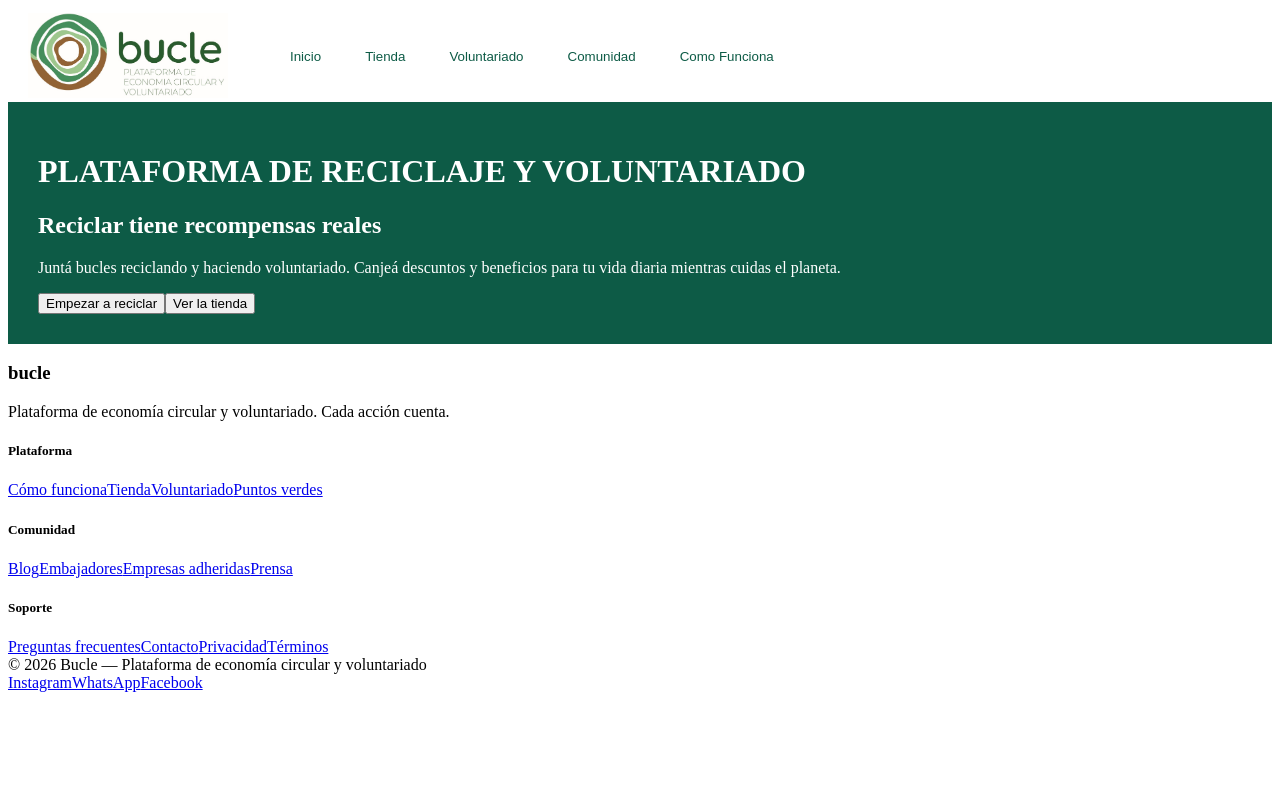
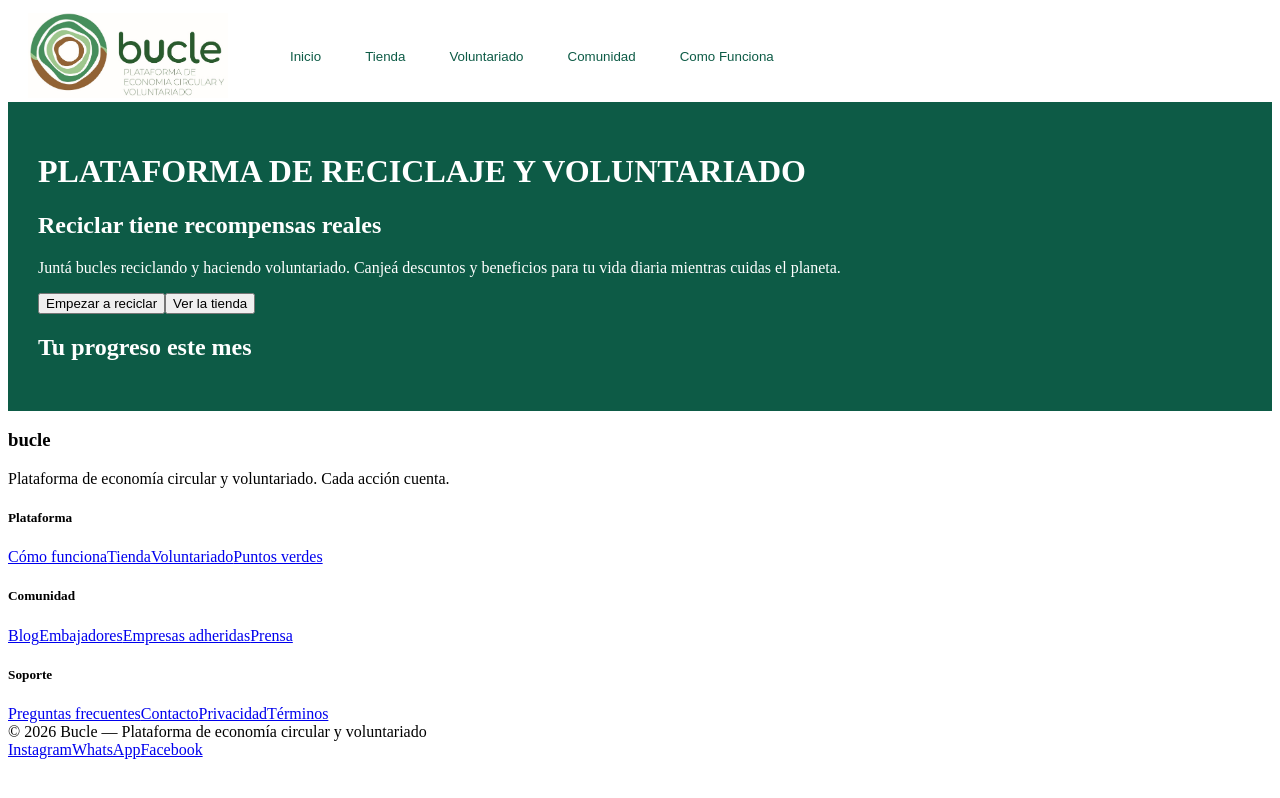
Before and after one commit to diegperez04/BucleProyectoFinal, a React (Vite) app: page / in a window 1280 px wide. Built offline with nearby package versions, Linux system fonts and the light colour scheme.

Commit message:
Posibles cambios

```diff
--- a/src/pages/Home.jsx
+++ b/src/pages/Home.jsx
@@ -14,7 +14,10 @@ function Home() {
           <button>Empezar a reciclar</button>
           <button>Ver la tienda</button>
         </div>
-        <div className="divderecha"></div>
+        <div className="divderecha">
+          <h2>Tu progreso este mes</h2>
+
+        </div>
       </div>
     </div>
   );
```
